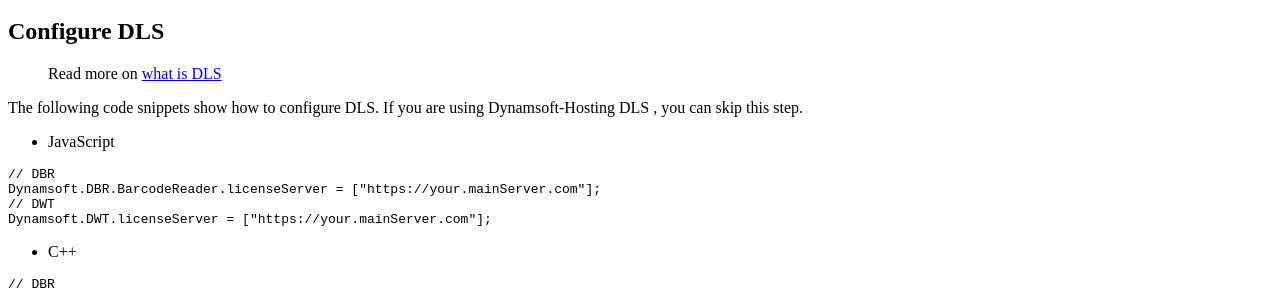
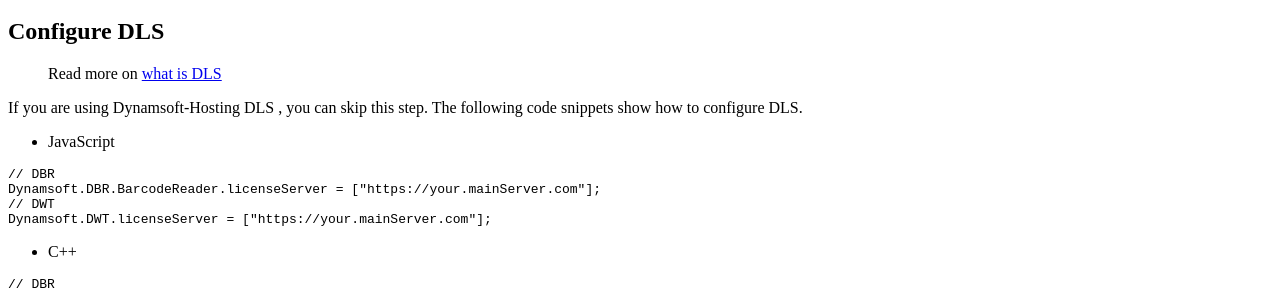
Before and after one commit to dynamsoft-docs/license-server-docs, a Jekyll site: the page built from common/mechanism.md, in a window 1280 px wide and 900 px high, scrolled down 648 px. Shown: the part 161-452 px from the top of the window. Built offline with Jekyll 4.4.1, drawn with Linux system fonts in a browser that asks for light colours.

```diff
--- a/common/mechanism.md
+++ b/common/mechanism.md
@@ -21,7 +21,7 @@ NOTE: If you are using an old browser like IE 9 to access a web application, ple
 
 > Read more on [what is DLS]({{site.about}}terms.html#dynamsoft-license-server)
 
-The following code snippets show how to configure DLS. If you are using Dynamsoft-Hosting DLS , you can skip this step.
+If you are using Dynamsoft-Hosting DLS , you can skip this step. The following code snippets show how to configure DLS.
 
 * JavaScript
 
```
